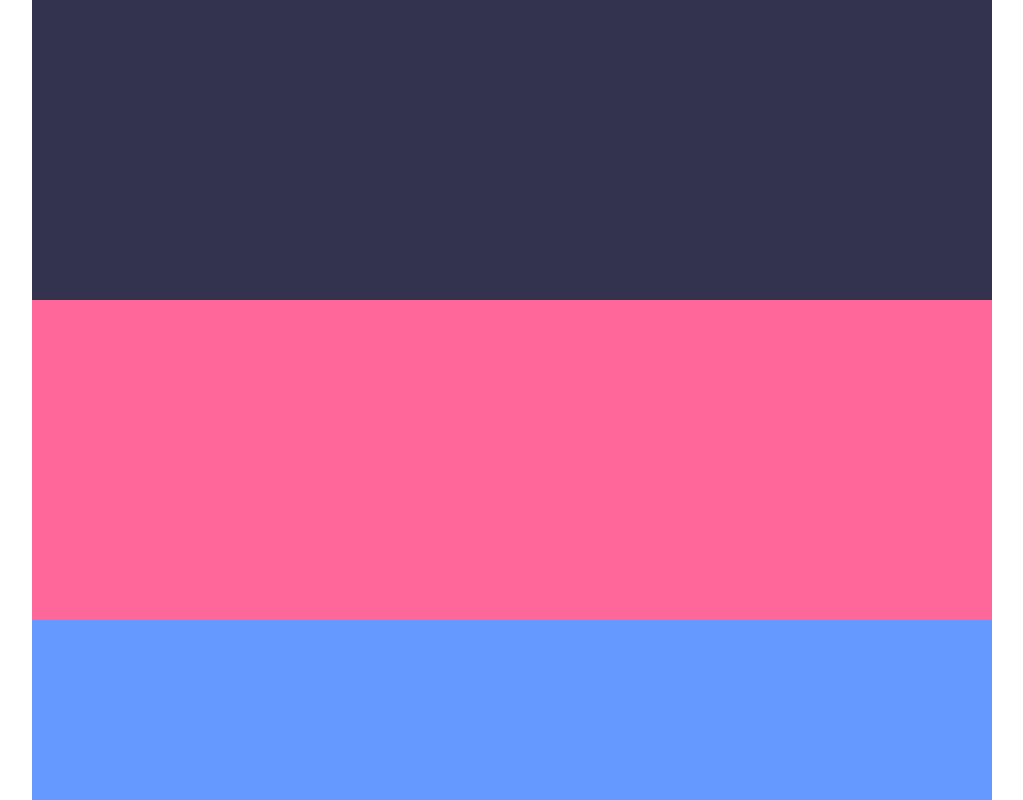
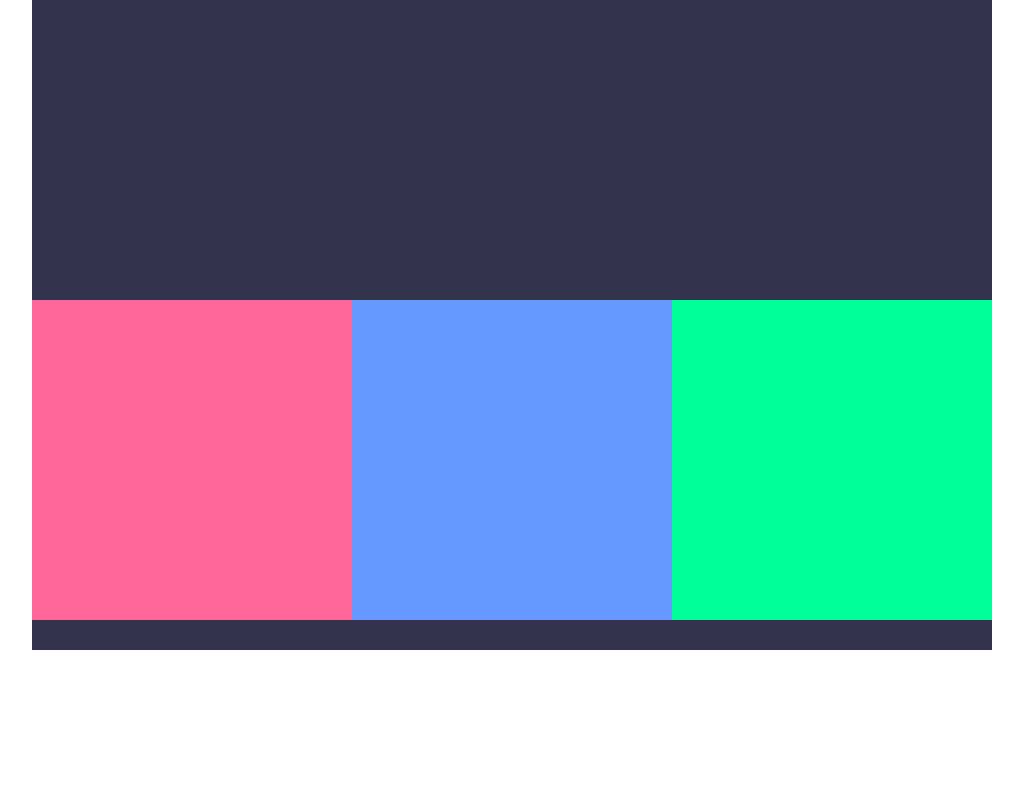
Before and after one commit to Cute-Bat/colour-starter, a plain HTML site: page index.html in a window 1280 px wide. Shown: the top 800 px of the page, without its empty margins (128-1151 px from the left). Drawn offline with Linux system fonts and the light colour scheme.

Commit message:
changed coloumn widths

```diff
--- a/css/main.css
+++ b/css/main.css
@@ -15,7 +15,6 @@ html, body {
   margin: auto;
 }
 
-
 /*---------- HEADER ----------*/
 
 header {
@@ -23,7 +22,6 @@ header {
   width: 100%;
   background: #e3e3e3;
 }
-
 
 /*---------- CONTENT AREA ----------*/
 
@@ -54,9 +52,7 @@ footer {
   background: #e3e3e3;
 }
 
-
 /*---------- TABLET ----------*/
-/* Change the background colors below */
 
 @media (min-width: 768px) {
   header {
@@ -73,14 +69,18 @@ footer {
 
   #column-3 {
     background-color: #ccff33;
+    width: 100%;
   }
 
   footer {
     background-color: #666699;
   }
 
+    .col-3 {
+    width: 50%;
+  }
+
 }
-
 
 /*---------- Desktops ----------*/
 @media (min-width: 1200px) {
@@ -98,10 +98,15 @@ footer {
 
   #column-3 {
     background-color: #00ff99;
+    width: 33.33%;
   }
 
   footer {
     background-color: #33334d;
   }
 
+     .col-3 {
+    width: 33.33%;
+  }
+
 }
```
